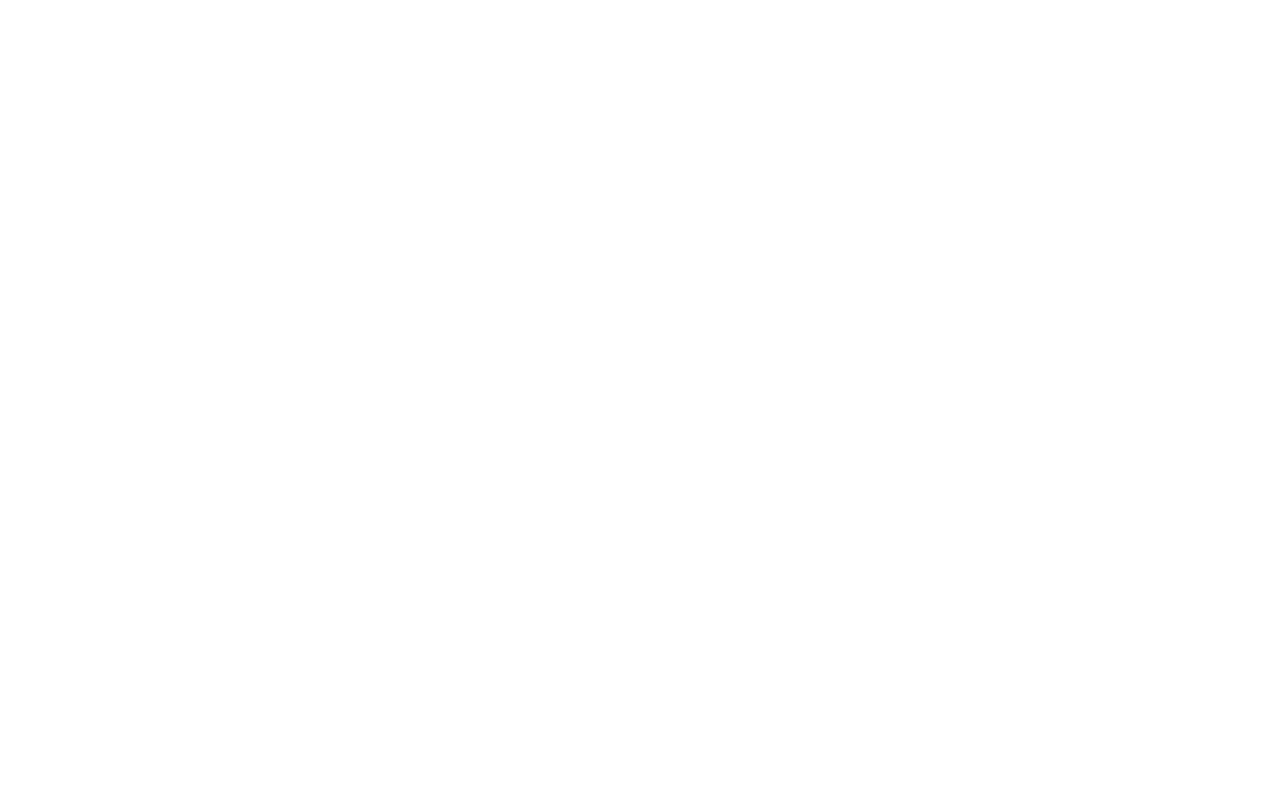
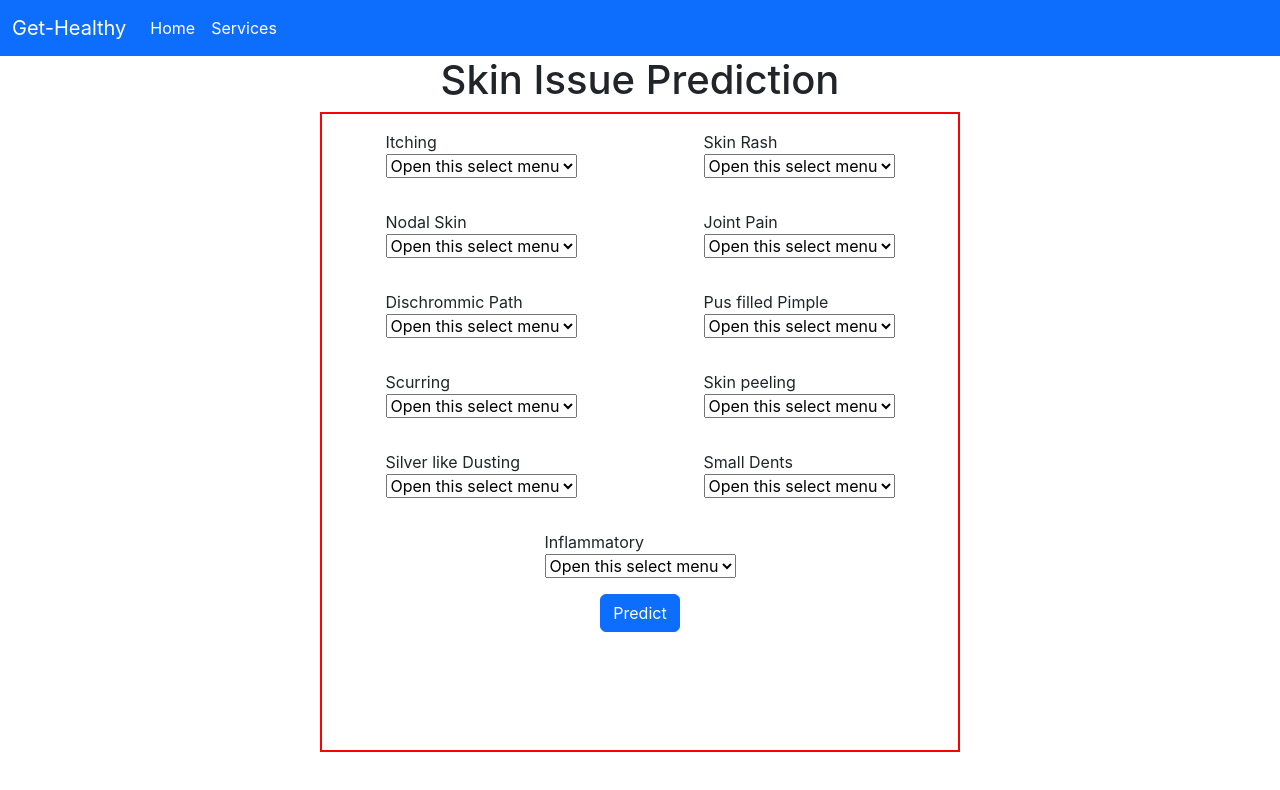
Before and after one commit to ishaansahu515/Get-Healthy, a React (Create React App) app in the folder frontend/: page /services/skin in a window 1280 px wide. Before the commit this address had no page. Shown: the top 790 px of the page. Built offline with nearby package versions, Linux system fonts and the light colour scheme.

Commit message:
added skin predict js

```diff
--- a/frontend/package.json
+++ b/frontend/package.json
@@ -6,6 +6,7 @@
     "@testing-library/jest-dom": "^5.16.5",
     "@testing-library/react": "^13.4.0",
     "@testing-library/user-event": "^13.5.0",
+    "axios": "^1.1.2",
     "react": "^18.2.0",
     "react-dom": "^18.2.0",
     "react-router-dom": "^6.4.2",
--- a/frontend/src/App.js
+++ b/frontend/src/App.js
@@ -1,6 +1,7 @@
 import HomePage from "./pages/HomePage";
 import { BrowserRouter as Router, Routes,Route} from "react-router-dom";
 import ServicePage from "./pages/ServicePage";
+import SkinPredictPage from "./pages/SkinPredictPage";
 
 function App() {
   return (
@@ -9,6 +10,7 @@ function App() {
       <Routes>
         <Route path="/" element={<HomePage/>} />
         <Route path="/services" element={<ServicePage/>} />
+        <Route path="/services/skin" element={<SkinPredictPage/>} />
        </Routes>
       </Router>
     </div>
--- /dev/null
+++ b/frontend/src/components/feature/SkinPredict.js
@@ -0,0 +1,99 @@
+import { useState } from "react"
+import axios from 'axios'
+
+const formContainer = {
+  margin: "auto",
+  height: "80vh",
+  width: "50vw",
+  border:"2px solid red"
+}
+
+const symptoms = [
+  'Itching',
+  'Skin Rash',
+  'Nodal Skin',
+  'Joint Pain',
+  'Dischrommic Path',
+  'Pus filled Pimple',
+  'Scurring',
+  'Skin peeling',
+  'Silver like Dusting',
+  'Small Dents',
+  "Inflammatory"
+]
+
+const SkinPredict = () => {
+  const [val, setVal] = useState({
+    itching: -1,
+    skinrash: -1,
+    nodalskin: -1,
+    jointpain: -1,
+    dischrommicpath: -1,
+    pusfilledPimple: -1,
+    scurring: -1,
+    skinpeeling: -1,
+    silverlikedusting: -1,
+    smalldents: -1,
+    inflammatory: -1,
+  })
+
+  const [result, setResult] = useState("")
+
+  const handleChange = (e) =>
+  {
+    setVal({...val,[e.target.name]:e.target.value})
+  }
+
+  const handleSubmit = async (e) => {
+    e.preventDefault()
+    console.log("hello")
+    let ctr = 0;
+    for (const item in val) {
+      if (val[item] === -1) {
+        alert("enter!");
+        return;
+      }
+      ctr = ctr + Number(val[item]);
+    }
+    console.log("ctr", ctr);
+    if (ctr < 2) {
+      alert("no disease!");
+      return;
+    }
+
+    const { data } = await axios.post(`${process.env.REACT_APP_BACKEND_URL}/api/predict/skin`, val);
+    setResult(data.answer);
+    console.log(data.answer);
+  }
+
+  return (
+    <>
+      <h1 className="text-center">Skin Issue Prediction</h1>
+        <form onSubmit={handleSubmit}  style={formContainer}>
+      <div className="d-flex flex-wrap justify-content-around">
+          {Object.keys(val).map((item,i) => (
+            <div id={i} className="m-2 p-2">
+              <label htmlFor={item}>{symptoms[i]}</label>
+              <div>
+                  <select name={item} value={val[item]} onChange={handleChange} className="custom-select">
+                    <option selected value={-1}>Open this select menu</option>
+                    <option value={1}>Yes</option>
+                    <option value={0}>No</option>
+                  </select>
+              </div>
+
+            </div>
+          ))}
+      </div>
+      <div className="d-flex justify-content-center align-items-center">
+        <button type="submit" className="btn btn-primary">
+                Predict
+          </button>
+      </div>
+        </form>
+        <h3>{result}</h3>
+    </>
+  )
+}
+
+export default SkinPredict
--- /dev/null
+++ b/frontend/src/pages/SkinPredictPage.js
@@ -0,0 +1,14 @@
+import React from 'react'
+import SkinPredict from '../components/feature/SkinPredict'
+import Navbar from '../components/Navbar'
+
+const SkinPredictPage = () => {
+  return (
+    <>
+    <Navbar/>
+    <SkinPredict/>
+    </>
+  )
+}
+
+export default SkinPredictPage
```
Also changed, not shown: 1 other file (tests, documents, lock files or other folders).
